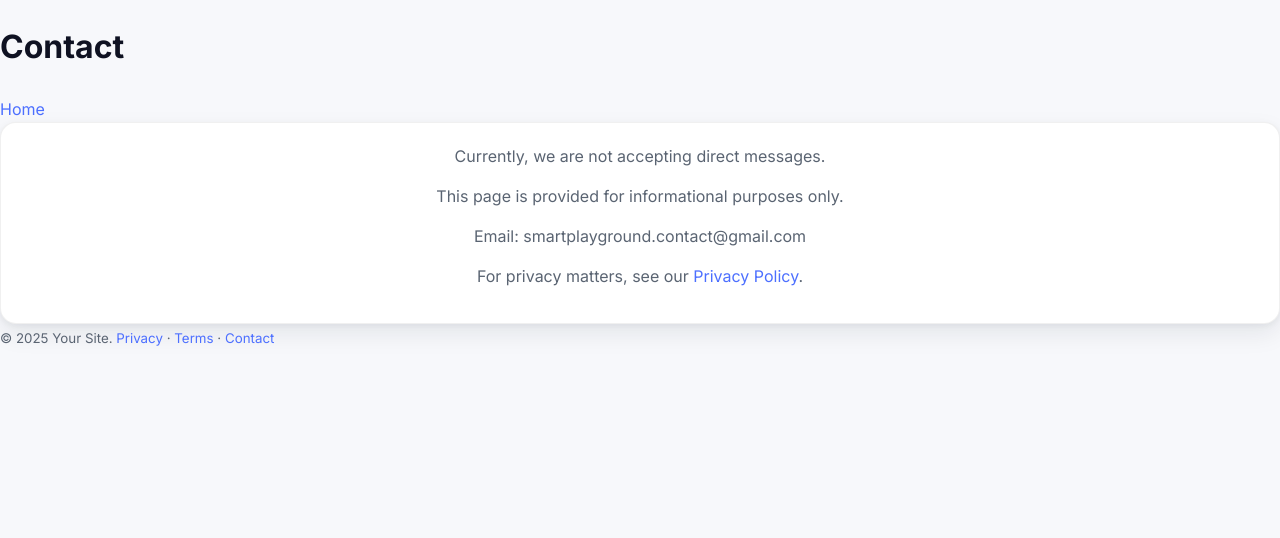
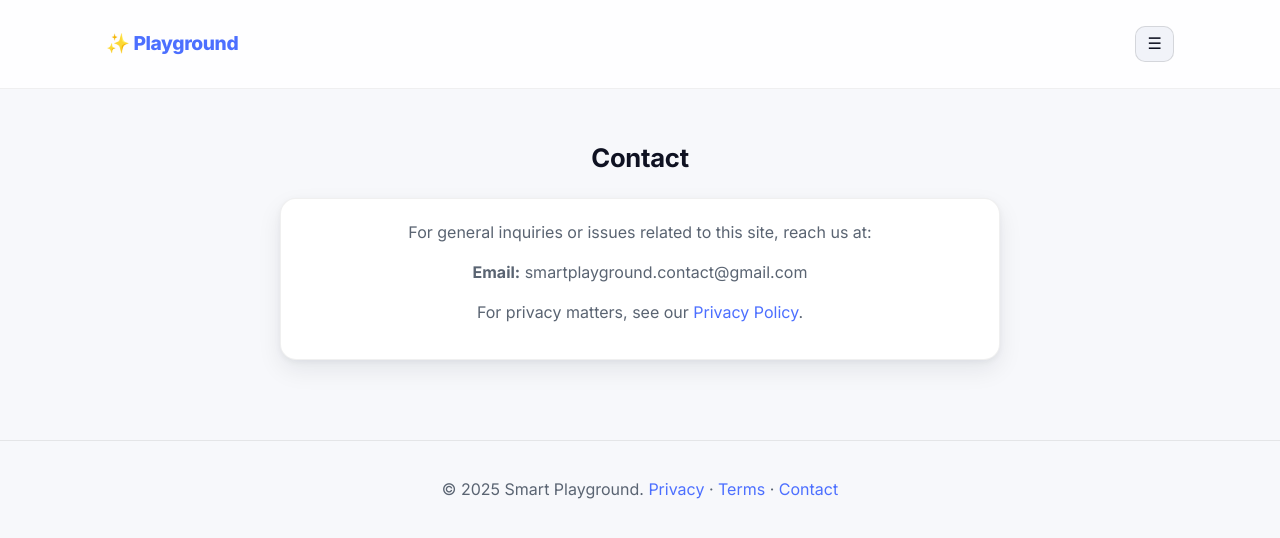
Before and after one commit to hannah13781-eng/onepage-site, a plain HTML site: page contact.html in a window 1280 px wide. Drawn offline with Linux system fonts and the light colour scheme.

Commit message:
Update contact.html

```diff
--- a/contact.html
+++ b/contact.html
@@ -1,40 +1,37 @@
 <!doctype html>
 <html lang="en">
 <head>
-  <meta charset="utf-8">
-  <meta name="viewport" content="width=device-width, initial-scale=1">
+  <meta charset="utf-8" />
+  <meta name="viewport" content="width=device-width, initial-scale=1" />
   <title>Contact</title>
-  <link rel="stylesheet" href="./assets/style.css">
+  <link rel="stylesheet" href="assets/style.css?v=4" />
 </head>
 <body>
-  <header>
-    <div class="wrap">
-      <h1>Contact</h1>
-      <nav><a href="./">Home</a></nav>
+  <header class="site-header">
+    <div class="container header-inner">
+      <a class="brand" href="./">✨ Playground</a>
+      <button class="menu-toggle" aria-expanded="false" aria-controls="site-nav" aria-label="Toggle menu">☰</button>
     </div>
   </header>
 
-  <main>
-    <div class="wrap">
-      <div class="card">
-        <p>Currently, we are not accepting direct messages.</p>
-        <p>This page is provided for informational purposes only.</p>
-        <!-- contact.html 본문 중 적당한 위치에 추가 -->
-<p>Email: smartplayground.contact@gmail.com</p>
-<p class="hint">For privacy matters, see our <a href="/privacy.html">Privacy Policy</a>.</p>
-
+  <main class="container">
+    <section class="section">
+      <div class="section-head"><h2>Contact</h2></div>
+      <div class="card" style="max-width: 720px; margin: 0 auto;">
+        <p>For general inquiries or issues related to this site, reach us at:</p>
+        <p><strong>Email:</strong> smartplayground.contact@gmail.com</p>
+        <p class="hint">For privacy matters, see our <a href="/privacy.html">Privacy Policy</a>.</p>
       </div>
-    </div>
+    </section>
   </main>
 
-  <footer>
-    <div class="wrap">
-      <small class="muted">
-        © 2025 Your Site.
-        <a href="./privacy.html">Privacy</a> ·
-        <a href="./terms.html">Terms</a> ·
-        <a href="./contact.html">Contact</a>
-      </small>
+  <footer class="site-footer">
+    <div class="container">
+      <p>© 2025 Smart Playground.
+        <a href="privacy.html">Privacy</a> ·
+        <a href="terms.html">Terms</a> ·
+        <a href="contact.html">Contact</a>
+      </p>
     </div>
   </footer>
 </body>
```
